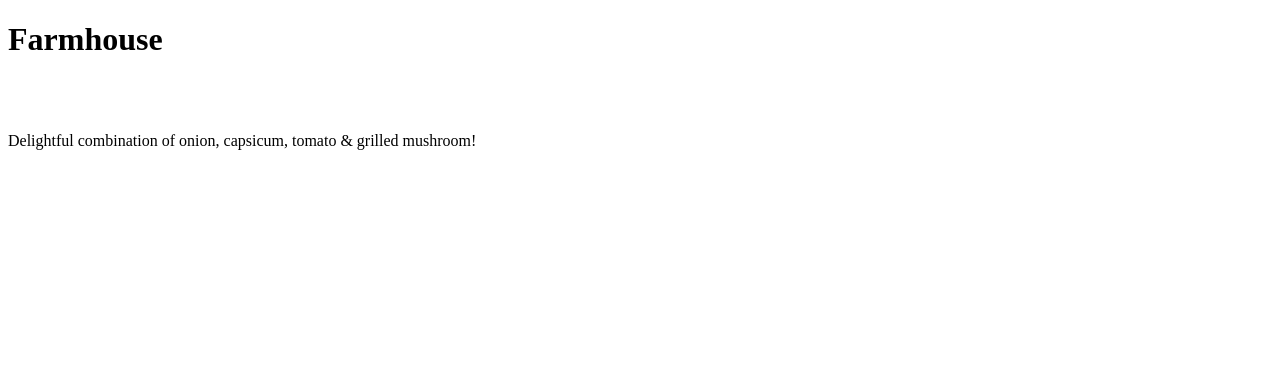
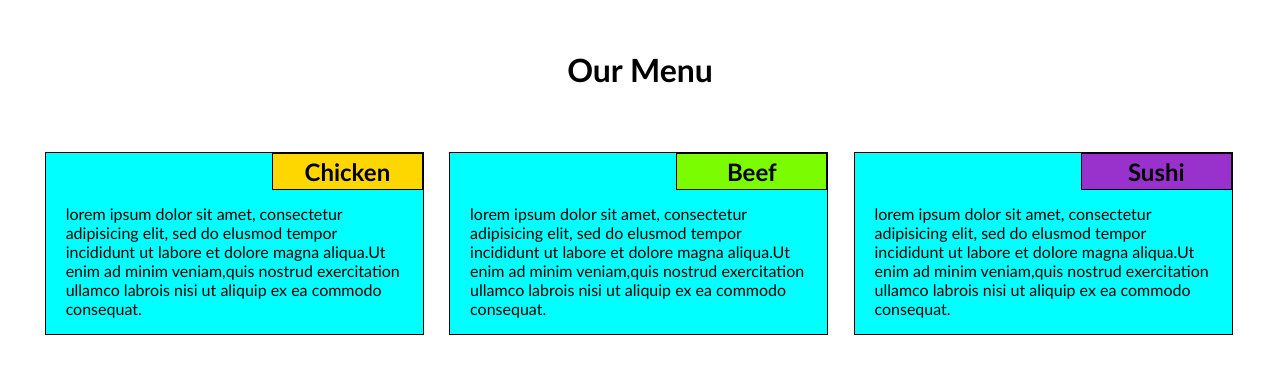
Before and after one commit to Gaurav-Yelluru/Coursera-Test, a plain HTML site: page mod2_solution/index.html in a window 1280 px wide. Drawn offline with Linux system fonts and the light colour scheme.

Commit message:
Final commit

```diff
--- a/mod2_solution/index.html
+++ b/mod2_solution/index.html
@@ -1,12 +1,36 @@
 <!DOCTYPE html>
 <html>
-<head>
-<title>"Farmhouse"</title>
-</head>
-<link rel="stylesheet" type="text/css" href="form2.css">
-<body>
-<h1><strong>Farmhouse</strong></h1><br>
-<br>
-<p>Delightful combination of onion, capsicum, tomato & grilled mushroom!</p>
-</body>
+  <head>
+    <meta charset="utf-8">
+    <meta name="viewport" content="width=device-width, initial-scale=1">
+    <title>"Module2_solution"</title>
+    <link rel="stylesheet" type="text/css" href="week2.css">
+  </head>
+  <body>
+    <h1>Our Menu</h1>
+
+    <section id="first">
+      <h2>Chicken</h2>
+      <p>lorem ipsum dolor sit amet, consectetur adipisicing elit, sed do elusmod
+         tempor incididunt ut labore et dolore magna aliqua.Ut enim ad minim veniam,quis
+         nostrud exercitation ullamco labrois nisi ut aliquip ex ea commodo consequat.
+      </p>
+    </section>
+
+    <section id="second">
+      <h2>Beef</h2>
+      <p>lorem ipsum dolor sit amet, consectetur adipisicing elit, sed do elusmod
+         tempor incididunt ut labore et dolore magna aliqua.Ut enim ad minim veniam,quis
+         nostrud exercitation ullamco labrois nisi ut aliquip ex ea commodo consequat.
+      </p>
+    </section>
+
+    <section id="third">
+      <h2>Sushi</h2>
+      <p>lorem ipsum dolor sit amet, consectetur adipisicing elit, sed do elusmod
+         tempor incididunt ut labore et dolore magna aliqua.Ut enim ad minim veniam,quis
+         nostrud exercitation ullamco labrois nisi ut aliquip ex ea commodo consequat.
+      </p>
+    </section>
+  </body>
 </html>
--- /dev/null
+++ b/mod2_solution/week2.css
@@ -0,0 +1,61 @@
+*{
+  box-sizing:border-box;
+  font-family: 'Trebuchet MS', 'Lucida Sans Unicode', 'Lucida Grande',
+  'Lucida Sans', Arial, sans-serif;
+}
+
+section{
+  position: relative;
+  background-color: cyan;
+  border: 1px solid black;
+  padding: 35px 20px 0;
+  margin: 0 20px 30px;
+}
+
+h1{
+  margin: 50px 0 50px;
+  text-align: center;
+}
+
+h2{
+  border: 1px solid black;
+  position: absolute;
+  margin: 0;
+  top: 0;
+  right: 0;
+  padding: 3px;
+  width: 40%;
+  text-align: center;
+}
+
+#first > h2 {background-color: gold}
+#second > h2 {background-color: lawngreen}
+#third > h2 {background-color: darkorchid}
+
+/*large devices*/
+@media (min-width:992px){
+
+  section{
+      left: 24px;
+      margin: 1%;
+      float: left;
+      width: 30%;
+  }
+}
+
+/*medium devices*/
+@media (min-width:768px) and (max-width:991px){
+
+  #first, #second{
+      margin: 0 2% 3% 2%;
+      width: 46%;
+      float: left;
+  }
+
+  #third{
+      clear: left;
+      margin: 2%;
+  }
+
+  #third > h2 {width: 20%}
+}
```
